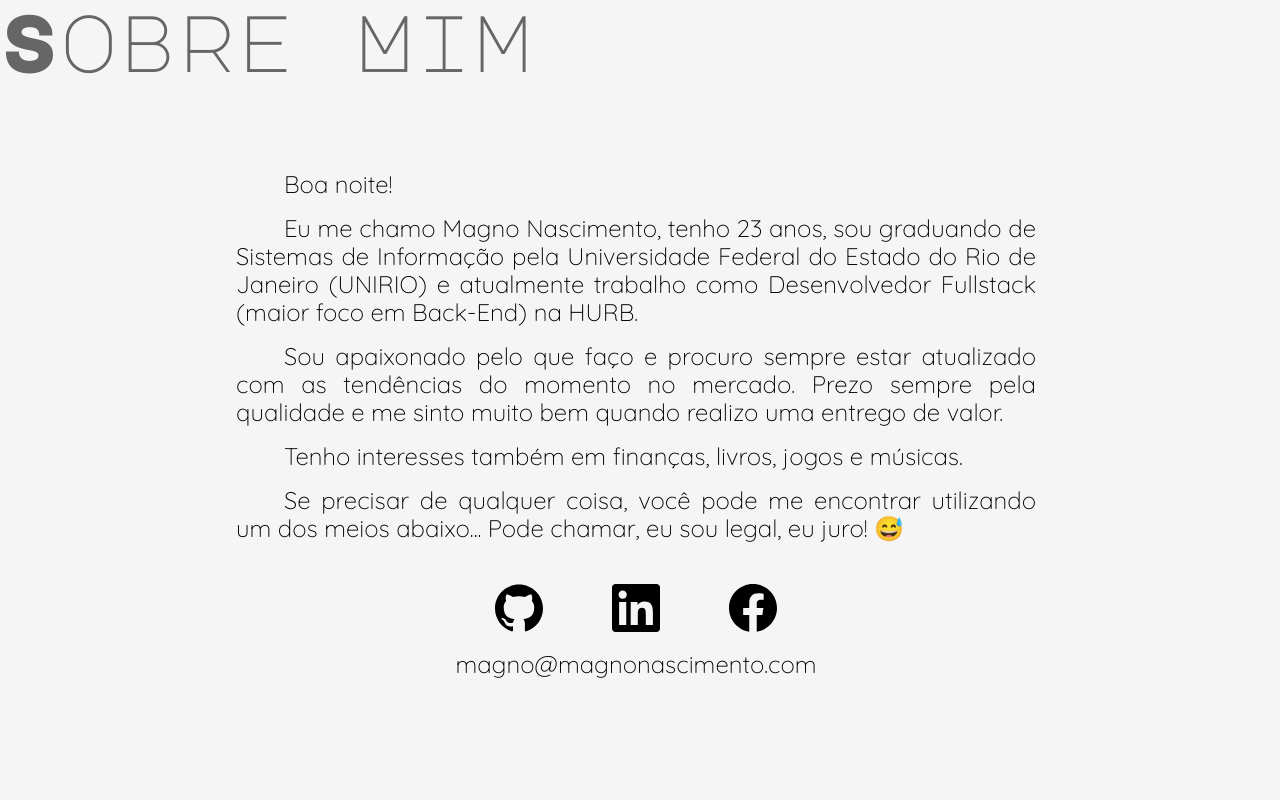
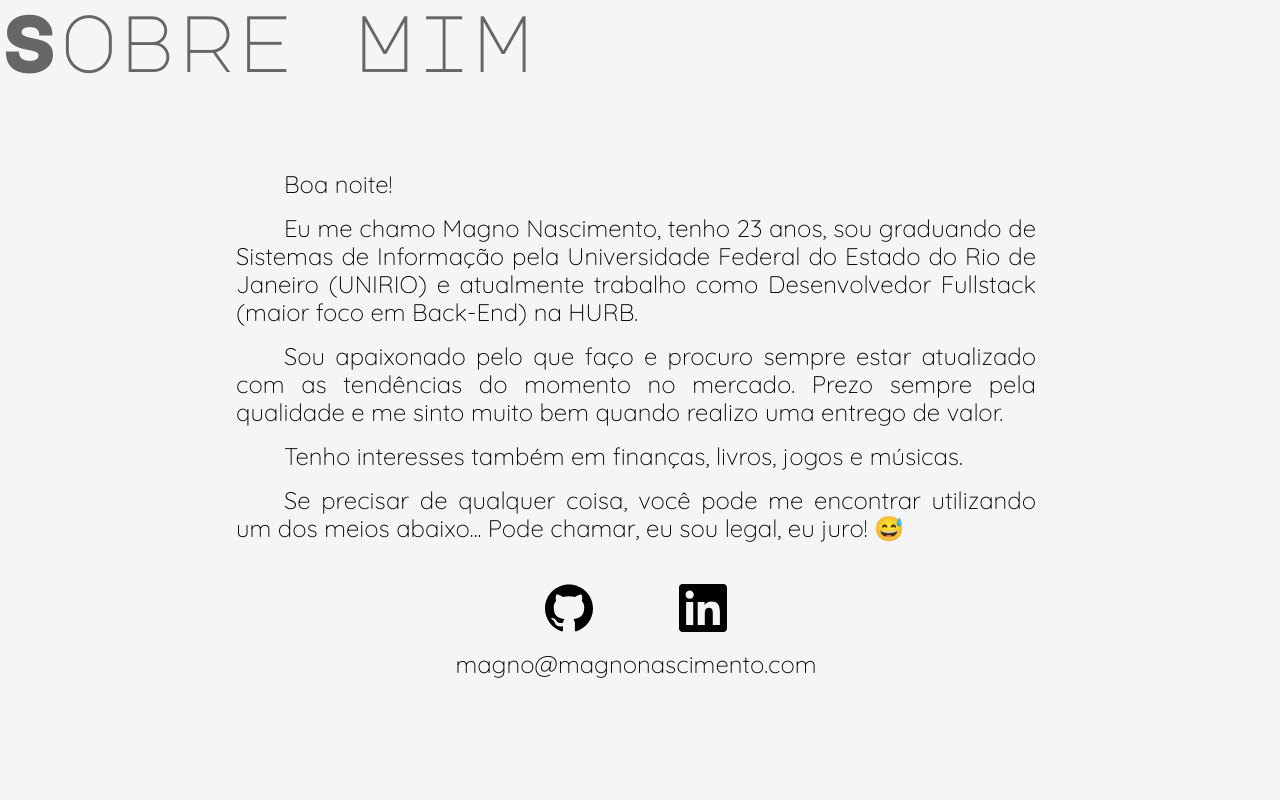
Before and after one commit to magnonasc/com.magnonascimento-next, a Next.js app: page / in a window 1280 px wide. Shown: the top 800 px of the page. Built offline with nearby package versions, Linux system fonts and the light colour scheme.

Commit message:
Remove Facebook link

```diff
--- a/src/components/molecules/SocialMenu.tsx
+++ b/src/components/molecules/SocialMenu.tsx
@@ -20,7 +20,7 @@ const SocialContainer: FC<HTMLAttributes<HTMLDivElement>> = styled.footer<HTMLAt
 const IconContainer: FC<HTMLAttributes<HTMLDivElement>> = styled.div<HTMLAttributes<HTMLDivElement>>`
     display: flex;
     width: 100%;
-    justify-content: space-around;
+    justify-content: space-evenly;
 `;
 
 const SocialLink = styled.a`
@@ -55,9 +55,6 @@ const SocialMenu: FC<HTMLAttributes<HTMLDivElement>> = () => (
             <SocialLink href="https://www.linkedin.com/in/magnonasc/" rel="noreferrer" target="_blank">
                 <Icon name="LinkedIn" />
             </SocialLink>
-            <SocialLink href="https://www.facebook.com/magnonasc/" rel="noreferrer" target="_blank">
-                <Icon name="Facebook" />
-            </SocialLink>
         </IconContainer>
         <SocialLink href="mailto:magno@magnonascimento.com">magno@magnonascimento.com</SocialLink>
     </SocialContainer>
```
